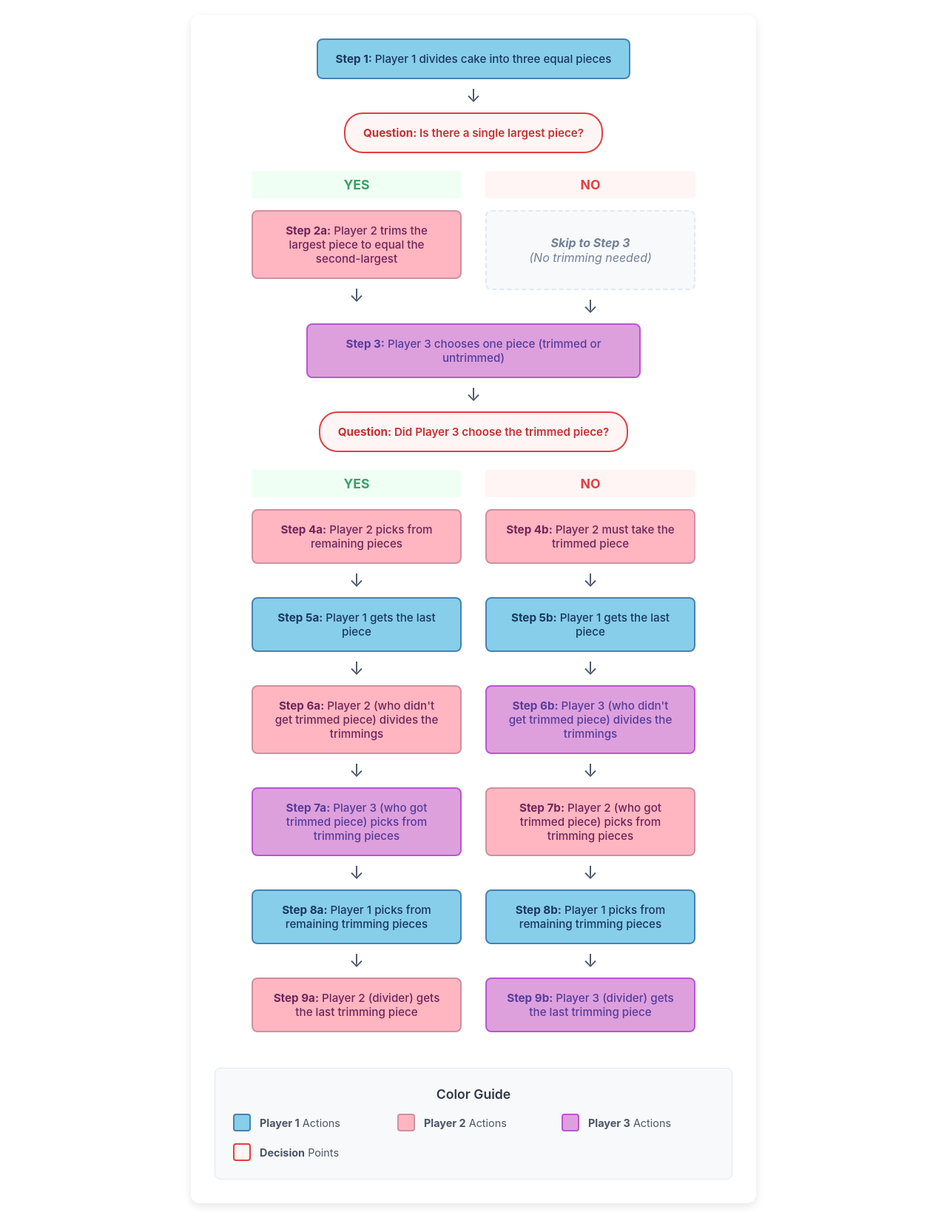
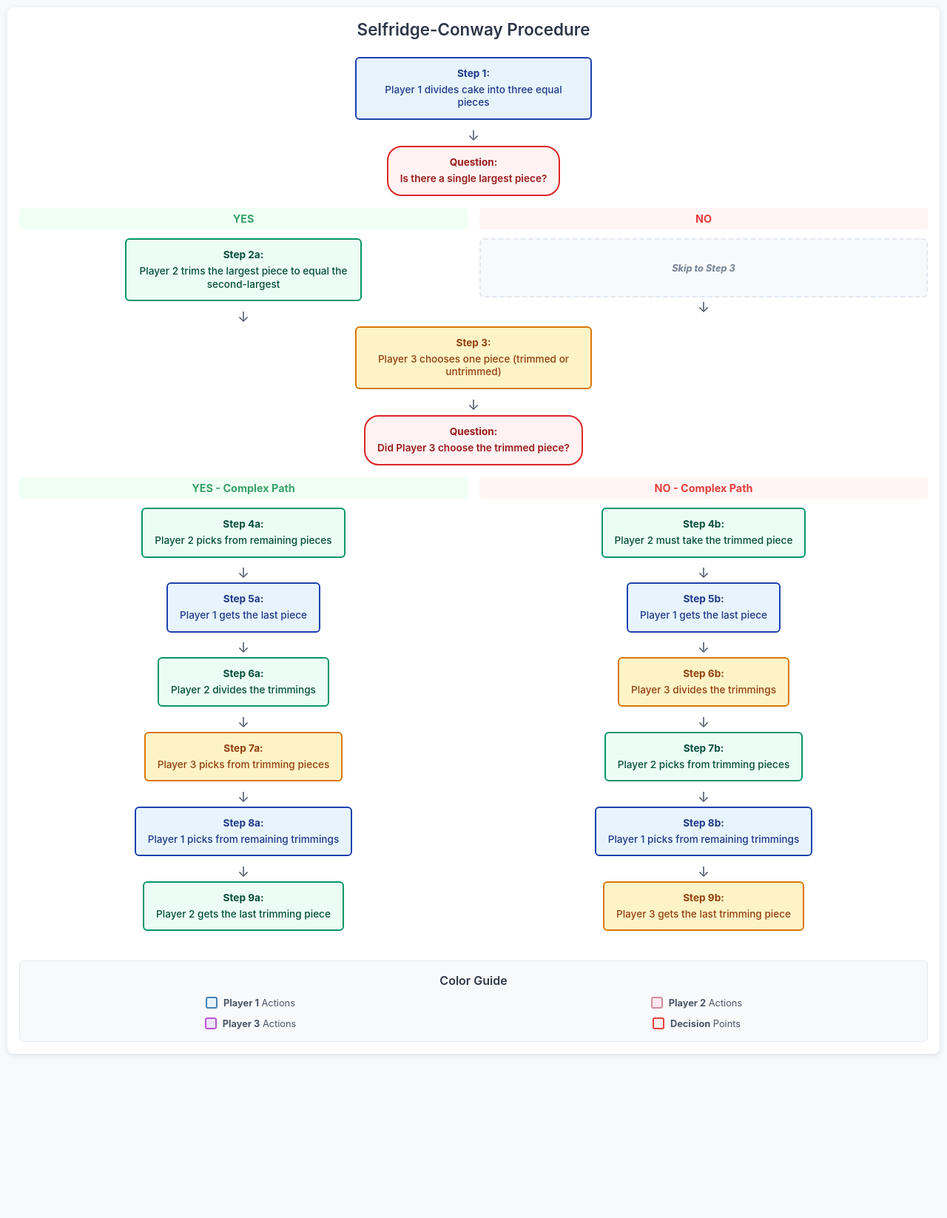
Before and after one commit to amaan-19/fair-division-exercises, a Jekyll site: the page assets/flowcharts/selfridge-conway-procedure.html, which Jekyll copies as it is, in a window 1280 px wide. Shown: the whole page at 74% size. Built offline with Jekyll 4.4.1, drawn with Linux system fonts in a browser that asks for light colours; after the commit the page ends 1434 px from its top, so only the background shows below that.

Commit message:
updated algorithms pages

```diff
--- a/assets/flowcharts/selfridge-conway-procedure.html
+++ b/assets/flowcharts/selfridge-conway-procedure.html
@@ -5,83 +5,96 @@
   <meta name="viewport" content="width=device-width, initial-scale=1.0">
   <title>Selfridge-Conway Flowchart</title>
   <style>
-    /* Clean step styling */
+    * {
+      box-sizing: border-box;
+    }
+
+    body {
+      margin: 0;
+      padding: 10px;
+      font-family: -apple-system, BlinkMacSystemFont, 'Segoe UI', Roboto, sans-serif;
+      background: #f7fafc;
+      min-height: 100vh;
+    }
+
     .flowchart-container {
-      max-width: 700px;
+      max-width: 100%;
       margin: 0 auto;
       background: white;
-      border-radius: 12px;
-      padding: 2rem;
-      box-shadow: 0 4px 12px rgba(0,0,0,0.1);
+      border-radius: 8px;
+      padding: 1rem;
+      box-shadow: 0 2px 8px rgba(0,0,0,0.1);
     }
 
     .flowchart-title {
       text-align: center;
-      font-size: 1.75rem;
+      font-size: 1.4rem;
       font-weight: 600;
       color: #2d3748;
-      margin-bottom: 2rem;
+      margin-bottom: 1.5rem;
     }
 
     .flowchart-step {
       text-align: center;
+      margin-bottom: 0.75rem;
     }
 
     .step-box {
-      padding: 1rem 1.5rem;
-      border-radius: 8px;
+      padding: 0.75rem 1rem;
+      border-radius: 6px;
       font-weight: 500;
-      font-size: 0.95rem;
+      font-size: 0.85rem;
       margin: 0 auto;
-      max-width: 400px;
+      max-width: 320px;
       border: 2px solid;
       display: inline-block;
+      line-height: 1.3;
     }
 
-    /* Player colors */
-    .flowchart-container .player1 {
-      background: #87CEEB;
-      border-color: #4682B4;
-      color: #1a365d;
+
+    /* Player colors - optimized for accessibility */
+    .player1 {
+      background: #e8f4fd;
+      border-color: #1e40af;
+      color: #1e3a8a;
     }
 
-    .flowchart-container .player2 {
-      background: #FFB6C1;
-      border-color: #CD919E;
-      color: #702459;
+    .player2 {
+      background: #ecfdf5;
+      border-color: #059669;
+      color: #064e3b;
     }
 
-    .flowchart-container .player3 {
-      background: #DDA0DD;
-      border-color: #BA55D3;
-      color: #553c9a;
+    .player3 {
+      background: #fef3c7;
+      border-color: #d97706;
+      color: #92400e;
     }
 
-    .flowchart-container .decision {
-      background: #fff5f5;
-      border-color: #e53e3e;
-      color: #c53030;
-      border-radius: 25px;
+    .decision {
+      background: #fef2f2;
+      border-color: #dc2626;
+      color: #991b1b;
+      border-radius: 20px;
       font-weight: 600;
     }
 
-    /* Simple arrow */
+    /* Compact arrows */
     .flowchart-arrow {
       text-align: center;
-      font-size: 1.5rem;
+      font-size: 1.2rem;
       color: #4a5568;
-      margin: 0.5rem 0;
+      margin: 0.25rem 0;
+      line-height: 1;
     }
 
-    /* Branch layout */
+    /* Responsive branch layout */
     .flowchart-branches {
       display: grid;
       grid-template-columns: 1fr 1fr;
-      gap: 2rem;
-      margin-top: 1.5rem;
-      max-width: 600px;
-      margin-left: auto;
-      margin-right: auto;
+      gap: 1rem;
+      margin-top: 1rem;
+      max-width: 100%;
     }
 
     .flowchart-branch {
@@ -90,9 +103,9 @@
 
     .branch-label {
       font-weight: 700;
-      font-size: 1.1rem;
-      margin-bottom: 1rem;
-      padding: 0.5rem;
+      font-size: 0.9rem;
+      margin-bottom: 0.75rem;
+      padding: 0.4rem;
       border-radius: 4px;
     }
 
@@ -107,93 +120,159 @@
     }
 
     .bypass {
-      padding: 2rem 1rem;
+      padding: 1rem 0.75rem;
       color: #718096;
       font-style: italic;
       border: 2px dashed #e2e8f0;
-      border-radius: 8px;
+      border-radius: 6px;
       background: #f8f9fa;
+      font-size: 0.8rem;
+      min-height: 80px;
+      display: flex;
+      align-items: center;
+      justify-content: center;
+      text-align: center;
     }
 
-    /* Convergence indicator */
-    .converge {
-      text-align: center;
-      margin: 0 0 1rem 0;
-      font-size: 0.9rem;
-      color: #718096;
-      font-style: italic;
-    }
-
-    /* Legend */
+    /* Compact legend */
     .flowchart-legend {
-      margin-top: 3rem;
-      padding: 1.5rem;
+      margin-top: 2rem;
+      padding: 1rem;
       background: #f8f9fa;
-      border-radius: 8px;
+      border-radius: 6px;
       border: 1px solid #e2e8f0;
     }
 
     .legend-title {
-      font-size: 1.1rem;
+      font-size: 1rem;
       font-weight: 600;
       color: #2d3748;
-      margin-bottom: 1rem;
+      margin-bottom: 0.75rem;
       text-align: center;
     }
 
     .legend-grid {
       display: grid;
-      grid-template-columns: repeat(auto-fit, minmax(180px, 1fr));
-      gap: 1rem;
+      grid-template-columns: 1fr 1fr;
+      gap: 0.75rem;
+      place-items: center;
     }
 
     .legend-item {
       display: flex;
       align-items: center;
-      gap: 0.75rem;
-      font-size: 0.9rem;
+      gap: 0.5rem;
+      font-size: 0.8rem;
       color: #4a5568;
     }
 
     .legend-color {
-      width: 20px;
-      height: 20px;
-      border-radius: 4px;
+      width: 16px;
+      height: 16px;
+      border-radius: 3px;
       border: 2px solid;
       flex-shrink: 0;
     }
 
-    /* Responsive design */
-    @media (max-width: 768px) {
+    /* Mobile optimizations */
+    @media (max-width: 600px) {
+      body {
+        padding: 5px;
+      }
+
       .flowchart-container {
-        padding: 1rem;
+        padding: 0.75rem;
       }
 
       .flowchart-branches {
         grid-template-columns: 1fr;
-        gap: 1rem;
+        gap: 0.75rem;
       }
 
       .step-box {
         max-width: 100%;
-        font-size: 0.9rem;
+        font-size: 0.8rem;
+        padding: 0.6rem 0.8rem;
       }
 
       .legend-grid {
         grid-template-columns: 1fr;
+        gap: 0.5rem;
+      }
+
+      .branch-label {
+        font-size: 0.85rem;
+        margin-bottom: 0.5rem;
+      }
+
+      .bypass {
+        padding: 0.75rem;
+        min-height: 60px;
+        font-size: 0.75rem;
       }
     }
 
-    /* Hover effects */
+    /* Extra small screens */
+    @media (max-width: 400px) {
+      .flowchart-title {
+        font-size: 1.2rem;
+        margin-bottom: 1rem;
+      }
+
+      .step-box {
+        font-size: 0.75rem;
+        padding: 0.5rem 0.7rem;
+      }
+
+      .legend-item {
+        font-size: 0.75rem;
+      }
+
+      .legend-color {
+        width: 14px;
+        height: 14px;
+      }
+    }
+
+    /* Hover effects - reduced for iframe */
     .step-box:hover {
       transform: translateY(-1px);
-      box-shadow: 0 4px 8px rgba(0,0,0,0.15);
-      transition: all 0.2s ease;
+      transition: transform 0.15s ease;
+    }
+
+    /* Ensure iframe scrolling works properly */
+    html {
+      overflow-x: hidden;
+    }
+
+    /* Remove any margin collapse issues */
+    .flowchart-step:first-child {
+      margin-top: 0;
+    }
+
+    .flowchart-step:last-child {
+      margin-bottom: 0;
+    }
+
+    /* Optimize text wrapping */
+    .step-box strong {
+      display: block;
+      margin-bottom: 0.25rem;
+    }
+
+    /* Better spacing for decision branches */
+    .flowchart-branches .flowchart-branch .step-box {
+      margin-bottom: 0.5rem;
+    }
+
+    .flowchart-branches .flowchart-arrow {
+      margin: 0.2rem 0;
     }
   </style>
 </head>
-<body style="margin: 0; padding: 20px; font-family: -apple-system, BlinkMacSystemFont, 'Segoe UI', Roboto, sans-serif;">
+<body>
 <div class="flowchart-container">
+  <div class="flowchart-title">Selfridge-Conway Procedure</div>
   <!-- Step 1 -->
   <div class="flowchart-step">
     <div class="step-box player1">
@@ -223,7 +302,6 @@
       <div class="branch-label no-branch">NO</div>
       <div class="bypass">
         <strong>Skip to Step 3</strong><br>
-        (No trimming needed)
       </div>
       <div class="flowchart-arrow">↓</div>
     </div>
@@ -248,7 +326,7 @@
   <!-- Final branches -->
   <div class="flowchart-branches">
     <div class="flowchart-branch">
-      <div class="branch-label yes-branch">YES</div>
+      <div class="branch-label yes-branch">YES - Complex Path</div>
       <div class="step-box player2">
         <strong>Step 4a:</strong> Player 2 picks from remaining pieces
       </div>
@@ -258,23 +336,23 @@
       </div>
       <div class="flowchart-arrow">↓</div>
       <div class="step-box player2">
-        <strong>Step 6a:</strong> Player 2 (who didn't get trimmed piece) divides the trimmings
+        <strong>Step 6a:</strong> Player 2 divides the trimmings
       </div>
       <div class="flowchart-arrow">↓</div>
       <div class="step-box player3">
-        <strong>Step 7a:</strong> Player 3 (who got trimmed piece) picks from trimming pieces
+        <strong>Step 7a:</strong> Player 3 picks from trimming pieces
       </div>
       <div class="flowchart-arrow">↓</div>
       <div class="step-box player1">
-        <strong>Step 8a:</strong> Player 1 picks from remaining trimming pieces
+        <strong>Step 8a:</strong> Player 1 picks from remaining trimmings
       </div>
       <div class="flowchart-arrow">↓</div>
       <div class="step-box player2">
-        <strong>Step 9a:</strong> Player 2 (divider) gets the last trimming piece
+        <strong>Step 9a:</strong> Player 2 gets the last trimming piece
       </div>
     </div>
     <div class="flowchart-branch">
-      <div class="branch-label no-branch">NO</div>
+      <div class="branch-label no-branch">NO - Complex Path</div>
       <div class="step-box player2">
         <strong>Step 4b:</strong> Player 2 must take the trimmed piece
       </div>
@@ -284,41 +362,41 @@
       </div>
       <div class="flowchart-arrow">↓</div>
       <div class="step-box player3">
-        <strong>Step 6b:</strong> Player 3 (who didn't get trimmed piece) divides the trimmings
+        <strong>Step 6b:</strong> Player 3 divides the trimmings
       </div>
       <div class="flowchart-arrow">↓</div>
       <div class="step-box player2">
-        <strong>Step 7b:</strong> Player 2 (who got trimmed piece) picks from trimming pieces
+        <strong>Step 7b:</strong> Player 2 picks from trimming pieces
       </div>
       <div class="flowchart-arrow">↓</div>
       <div class="step-box player1">
-        <strong>Step 8b:</strong> Player 1 picks from remaining trimming pieces
+        <strong>Step 8b:</strong> Player 1 picks from remaining trimmings
       </div>
       <div class="flowchart-arrow">↓</div>
       <div class="step-box player3">
-        <strong>Step 9b:</strong> Player 3 (divider) gets the last trimming piece
+        <strong>Step 9b:</strong> Player 3 gets the last trimming piece
       </div>
     </div>
   </div>
 
-  <!-- Legend -->
+  <!-- Compact Legend -->
   <div class="flowchart-legend">
     <div class="legend-title">Color Guide</div>
     <div class="legend-grid">
       <div class="legend-item">
-        <div class="legend-color" style="background: #87CEEB; border-color: #4682B4;"></div>
+        <div class="legend-color" style="background: #e6f3ff; border-color: #4682B4;"></div>
         <span><strong>Player 1</strong> Actions</span>
       </div>
       <div class="legend-item">
-        <div class="legend-color" style="background: #FFB6C1; border-color: #CD919E;"></div>
+        <div class="legend-color" style="background: #ffe6f0; border-color: #CD919E;"></div>
         <span><strong>Player 2</strong> Actions</span>
       </div>
       <div class="legend-item">
-        <div class="legend-color" style="background: #DDA0DD; border-color: #BA55D3;"></div>
+        <div class="legend-color" style="background: #f0e6ff; border-color: #BA55D3;"></div>
         <span><strong>Player 3</strong> Actions</span>
       </div>
       <div class="legend-item">
-        <div class="legend-color" style="background: #fff5f5; border-color: #e53e3e;"></div>
+        <div class="legend-color" style="background: #fff0f0; border-color: #e53e3e;"></div>
         <span><strong>Decision</strong> Points</span>
       </div>
     </div>
```
Also changed, not shown: algorithms/austins-moving-knife.md (+1 -1 lines), algorithms/banach-knaster-last-diminisher.md (+1 -1 lines), algorithms/divide-and-choose.md (+1 -1 lines), algorithms/selfridge-conway.md (+2 -2 lines), algorithms/steinhaus-lone-divider.md (+1 -1 lines).
